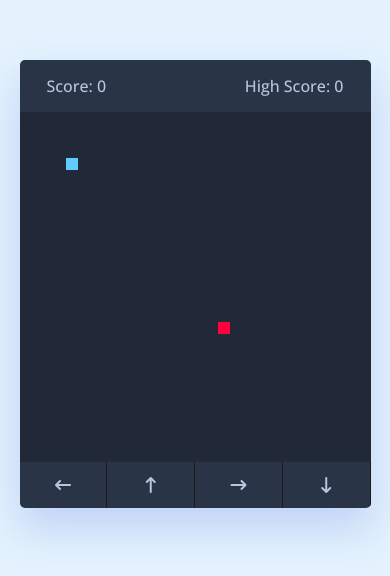
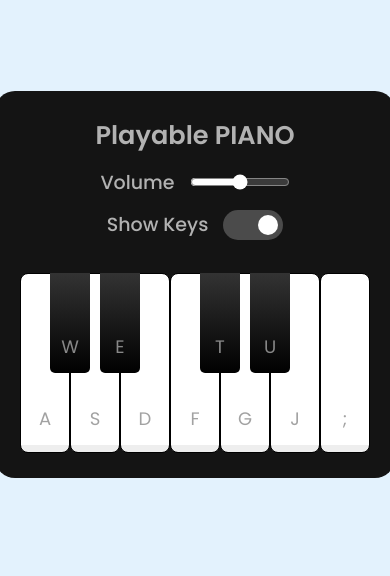
Before and after one commit to dano796/virtual-piano-iac-deployment, a website: page index.html in a window 390 px wide. Shown: the part 138-714 px from the top of the page. Drawn offline with nearby package versions, Linux system fonts and the light colour scheme.

Commit message:
first commit

```diff
--- a/index.html
+++ b/index.html
@@ -3,26 +3,41 @@
 <html lang="en" dir="ltr">
   <head>
     <meta charset="utf-8">
-    <title>Snake Game | DOA</title>
+    <title>Playable Piano JavaScript | CodingNepal</title>
     <link rel="stylesheet" href="style.css">
     <meta name="viewport" content="width=device-width, initial-scale=1.0">
-    <link rel="stylesheet" href="https://cdnjs.cloudflare.com/ajax/libs/font-awesome/6.3.0/css/all.min.css">
     <script src="script.js" defer></script>
   </head>
   <body>
-
     <div class="wrapper">
-      <div class="game-details">
-        <span class="score">Score: 0</span>
-        <span class="high-score">High-score: 0</span>
-      </div>
-      <div class="play-board"></div>
-      <div class="controls">
-        <i data-key="ArrowLeft" class="fa-solid fa-arrow-left-long"></i>
-        <i data-key="ArrowUp" class="fa-solid fa-arrow-up-long"></i>
-        <i data-key="ArrowRight" class="fa-solid fa-arrow-right-long"></i>
-        <i data-key="ArrowDown" class="fa-solid fa-arrow-down-long"></i>
-      </div>
+      <header>
+        <h2>Playable PIANO</h2>
+        <div class="column volume-slider">
+          <span>Volume</span><input type="range" min="0" max="1" value="0.5" step="any">
+        </div>
+        <div class="column keys-checkbox">
+          <span>Show Keys</span><input type="checkbox" checked>
+        </div>
+      </header>
+      <ul class="piano-keys">
+        <li class="key white" data-key="a"><span>a</span></li>
+        <li class="key black" data-key="w"><span>w</span></li>
+        <li class="key white" data-key="s"><span>s</span></li>
+        <li class="key black" data-key="e"><span>e</span></li>
+        <li class="key white" data-key="d"><span>d</span></li>
+        <li class="key white" data-key="f"><span>f</span></li>
+        <li class="key black" data-key="t"><span>t</span></li>
+        <li class="key white" data-key="g"><span>g</span></li>
+        <li class="key black" data-key="y"><span>y</span></li>
+        <li class="key white" data-key="h"><span>h</span></li>
+        <li class="key black" data-key="u"><span>u</span></li>
+        <li class="key white" data-key="j"><span>j</span></li>
+        <li class="key white" data-key="k"><span>k</span></li>
+        <li class="key black" data-key="o"><span>o</span></li>
+        <li class="key white" data-key="l"><span>l</span></li>
+        <li class="key black" data-key="p"><span>p</span></li>
+        <li class="key white" data-key=";"><span>;</span></li>
+      </ul>
     </div>
 
   </body>
--- a/script.js
+++ b/script.js
@@ -1,93 +1,41 @@
-const playBoard = document.querySelector(".play-board");
-const scoreElement = document.querySelector(".score");
-const highScoreElement = document.querySelector(".high-score");
-const controls = document.querySelectorAll(".controls i");
+const pianoKeys = document.querySelectorAll(".piano-keys .key"),
+volumeSlider = document.querySelector(".volume-slider input"),
+keysCheckbox = document.querySelector(".keys-checkbox input");
 
-let gameOver = false;
-let foodX, foodY;
-let snakeX = 5, snakeY = 5;
-let velocityX = 0, velocityY = 0;
-let snakeBody = [];
-let setIntervalId;
-let score = 0;
+let allKeys = [],
+audio = new Audio(`tunes/a.wav`); // by default, audio src is "a" tune
 
-// Getting high score from the local storage
-let highScore = localStorage.getItem("high-score") || 0;
-highScoreElement.innerText = `High Score: ${highScore}`;
+const playTune = (key) => {
+    audio.src = `tunes/${key}.wav`; // passing audio src based on key pressed
+    audio.play(); // playing audio
 
-const updateFoodPosition = () => {
-    // Passing a random 1 - 30 value as food position
-    foodX = Math.floor(Math.random() * 30) + 1;
-    foodY = Math.floor(Math.random() * 30) + 1;
+    const clickedKey = document.querySelector(`[data-key="${key}"]`); // getting clicked key element
+    clickedKey.classList.add("active"); // adding active class to the clicked key element
+    setTimeout(() => { // removing active class after 150 ms from the clicked key element
+        clickedKey.classList.remove("active");
+    }, 150);
 }
 
-const handleGameOver = () => {
-    // Clearing the timer and reloading the page on game over
-    clearInterval(setIntervalId);
-    alert("Game Over! Press OK to replay...");
-    location.reload();
+pianoKeys.forEach(key => {
+    allKeys.push(key.dataset.key); // adding data-key value to the allKeys array
+    // calling playTune function with passing data-key value as an argument
+    key.addEventListener("click", () => playTune(key.dataset.key));
+});
+
+const handleVolume = (e) => {
+    audio.volume = e.target.value; // passing the range slider value as an audio volume
 }
 
-const changeDirection = e => {
-    // Changing velocity value based on key press
-    if(e.key === "ArrowUp" && velocityY != 1) {
-        velocityX = 0;
-        velocityY = -1;
-    } else if(e.key === "ArrowDown" && velocityY != -1) {
-        velocityX = 0;
-        velocityY = 1;
-    } else if(e.key === "ArrowLeft" && velocityX != 1) {
-        velocityX = -1;
-        velocityY = 0;
-    } else if(e.key === "ArrowRight" && velocityX != -1) {
-        velocityX = 1;
-        velocityY = 0;
-    }
+const showHideKeys = () => {
+    // toggling hide class from each key on the checkbox click
+    pianoKeys.forEach(key => key.classList.toggle("hide"));
 }
 
-// Calling changeDirection on each key click and passing key dataset value as an object
-controls.forEach(button => button.addEventListener("click", () => changeDirection({ key: button.dataset.key })));
-
-const initGame = () => {
-    if(gameOver) return handleGameOver();
-    let html = `<div class="food" style="grid-area: ${foodY} / ${foodX}"></div>`;
-
-    // Checking if the snake hit the food
-    if(snakeX === foodX && snakeY === foodY) {
-        updateFoodPosition();
-        snakeBody.push([foodY, foodX]); // Pushing food position to snake body array
-        score++; // increment score by 1
-        highScore = score >= highScore ? score : highScore;
-        localStorage.setItem("high-score", highScore);
-        scoreElement.innerText = `Score: ${score}`;
-        highScoreElement.innerText = `High Score: ${highScore}`;
-    }
-    // Updating the snake's head position based on the current velocity
-    snakeX += velocityX;
-    snakeY += velocityY;
-
-    // Shifting forward the values of the elements in the snake body by one
-    for (let i = snakeBody.length - 1; i > 0; i--) {
-        snakeBody[i] = snakeBody[i - 1];
-    }
-    snakeBody[0] = [snakeX, snakeY]; // Setting first element of snake body to current snake position
-
-    // Checking if the snake's head is out of wall, if so setting gameOver to true
-    if(snakeX <= 0 || snakeX > 30 || snakeY <= 0 || snakeY > 30) {
-        return gameOver = true;
-    }
-
-    for (let i = 0; i < snakeBody.length; i++) {
-        // Adding a div for each part of the snake's body
-        html += `<div class="head" style="grid-area: ${snakeBody[i][1]} / ${snakeBody[i][0]}"></div>`;
-        // Checking if the snake head hit the body, if so set gameOver to true
-        if (i !== 0 && snakeBody[0][1] === snakeBody[i][1] && snakeBody[0][0] === snakeBody[i][0]) {
-            gameOver = true;
-        }
-    }
-    playBoard.innerHTML = html;
+const pressedKey = (e) => {
+    // if the pressed key is in the allKeys array, only call the playTune function
+    if(allKeys.includes(e.key)) playTune(e.key);
 }
 
-updateFoodPosition();
-setIntervalId = setInterval(initGame, 100);
-document.addEventListener("keyup", changeDirection);
+keysCheckbox.addEventListener("click", showHideKeys);
+volumeSlider.addEventListener("input", handleVolume);
+document.addEventListener("keydown", pressedKey);
--- a/style.css
+++ b/style.css
@@ -1,10 +1,10 @@
-/* Import Google font */
-@import url('https://fonts.googleapis.com/css2?family=Open+Sans:wght@400;500;600;700&display=swap');
+/* Import Google font - Poppins */
+@import url('https://fonts.googleapis.com/css2?family=Poppins:wght@400;500;600&display=swap');
 * {
   margin: 0;
   padding: 0;
   box-sizing: border-box;
-  font-family: 'Open Sans', sans-serif;
+  font-family: 'Poppins', sans-serif;
 }
 body {
   display: flex;
@@ -14,64 +14,148 @@ body {
   background: #E3F2FD;
 }
 .wrapper {
-  width: 65vmin;
-  height: 70vmin;
+  padding: 35px 40px;
+  border-radius: 20px;
+  background: #141414;
+}
+.wrapper header {
   display: flex;
-  overflow: hidden;
-  flex-direction: column;
-  justify-content: center;
-  border-radius: 5px;
-  background: #293447;
-  box-shadow: 0 20px 40px rgba(52, 87, 220, 0.2);
-}
-.game-details {
-  color: #B8C6DC;
-  font-weight: 500;
-  font-size: 1.2rem;
-  padding: 20px 27px;
-  display: flex;
+  color: #B2B2B2;
+  align-items: center;
   justify-content: space-between;
 }
-.play-board {
-  height: 100%;
+header h2 {
+  font-size: 1.6rem;
+}
+header .column {
+  display: flex;
+  align-items: center;
+}
+header span {
+  font-weight: 500;
+  margin-right: 15px;
+  font-size: 1.19rem;
+}
+header input {
+  outline: none;
+  border-radius: 30px;
+}
+.volume-slider input {
+  accent-color: #fff;
+}
+.keys-checkbox input {
+  height: 30px;
+  width: 60px;
+  cursor: pointer;
+  appearance: none;
+  position: relative;
+  background: #4B4B4B
+}
+.keys-checkbox input::before {
+  content: "";
+  position: absolute;
+  top: 50%;
+  left: 5px;
+  width: 20px;
+  height: 20px;
+  border-radius: 50%;
+  background: #8c8c8c;
+  transform: translateY(-50%);
+  transition: all 0.3s ease;
+}
+.keys-checkbox input:checked::before {
+  left: 35px;
+  background: #fff;
+}
+.piano-keys {
+  display: flex;
+  list-style: none;
+  margin-top: 40px;
+}
+.piano-keys .key {
+  cursor: pointer;
+  user-select: none;
+  position: relative;
+  text-transform: uppercase;
+}
+.piano-keys .black {
+  z-index: 2;
+  width: 44px;
+  height: 140px;
+  margin: 0 -22px 0 -22px;
+  border-radius: 0 0 5px 5px;
+  background: linear-gradient(#333, #000);
+}
+.piano-keys .black.active {
+  box-shadow: inset -5px -10px 10px rgba(255,255,255,0.1);
+  background:linear-gradient(to bottom, #000, #434343);
+}
+.piano-keys .white {
+  height: 230px;
+  width: 70px;
+  border-radius: 8px;
+  border: 1px solid #000;
+  background: linear-gradient(#fff 96%, #eee 4%);
+}
+.piano-keys .white.active {
+  box-shadow: inset -5px 5px 20px rgba(0,0,0,0.2);
+  background:linear-gradient(to bottom, #fff 0%, #eee 100%);
+}
+.piano-keys .key span {
+  position: absolute;
+  bottom: 20px;
   width: 100%;
-  display: grid;
-  background: #212837;
-  grid-template: repeat(30, 1fr) / repeat(30, 1fr);
+  color: #A2A2A2;
+  font-size: 1.13rem;
+  text-align: center;
 }
-.play-board .food {
-  background: #FF003D;
+.piano-keys .key.hide span {
+  display: none;
 }
-.play-board .head {
-  background: #60CBFF;
+.piano-keys .black span {
+  bottom: 13px;
+  color: #888888;
 }
-.controls {
-  display: none;
-  justify-content: space-between;
-}
-.controls i {
-  padding: 25px 0;
-  text-align: center;
-  font-size: 1.3rem;
-  color: #B8C6DC;
-  width: calc(100% / 4);
-  cursor: pointer;
-  border-right: 1px solid #171B26;
-}
-@media screen and (max-width: 800px) {
+
+@media screen and (max-width: 815px) {
   .wrapper {
-    width: 90vmin;
-    height: 115vmin;
+    padding: 25px;
   }
-  .game-details {
-    font-size: 1rem;
-    padding: 15px 27px;
+  header {
+    flex-direction: column;
   }
-  .controls {
-    display: flex;
+  header :where(h2, .column) {
+    margin-bottom: 13px;
   }
-  .controls i {
-    padding: 15px 0;
-    font-size: 1rem;
+  .volume-slider input {
+    max-width: 100px;
+  }
+  .piano-keys {
+    margin-top: 20px;
+  }
+  .piano-keys .key:where(:nth-child(9), :nth-child(10)) {
+    display: none;
+  }
+  .piano-keys .black {
+    height: 100px;
+    width: 40px;
+    margin: 0 -20px 0 -20px;
+  }
+  .piano-keys .white {
+    height: 180px;
+    width: 60px;
   }
 }
+
+@media screen and (max-width: 615px) {
+  .piano-keys .key:nth-child(13),
+  .piano-keys .key:nth-child(14),
+  .piano-keys .key:nth-child(15),
+  .piano-keys .key:nth-child(16),
+  .piano-keys .key :nth-child(17) {
+    display: none;
+  }
+  .piano-keys .white {
+    width: 50px;
+  }
+}
```
